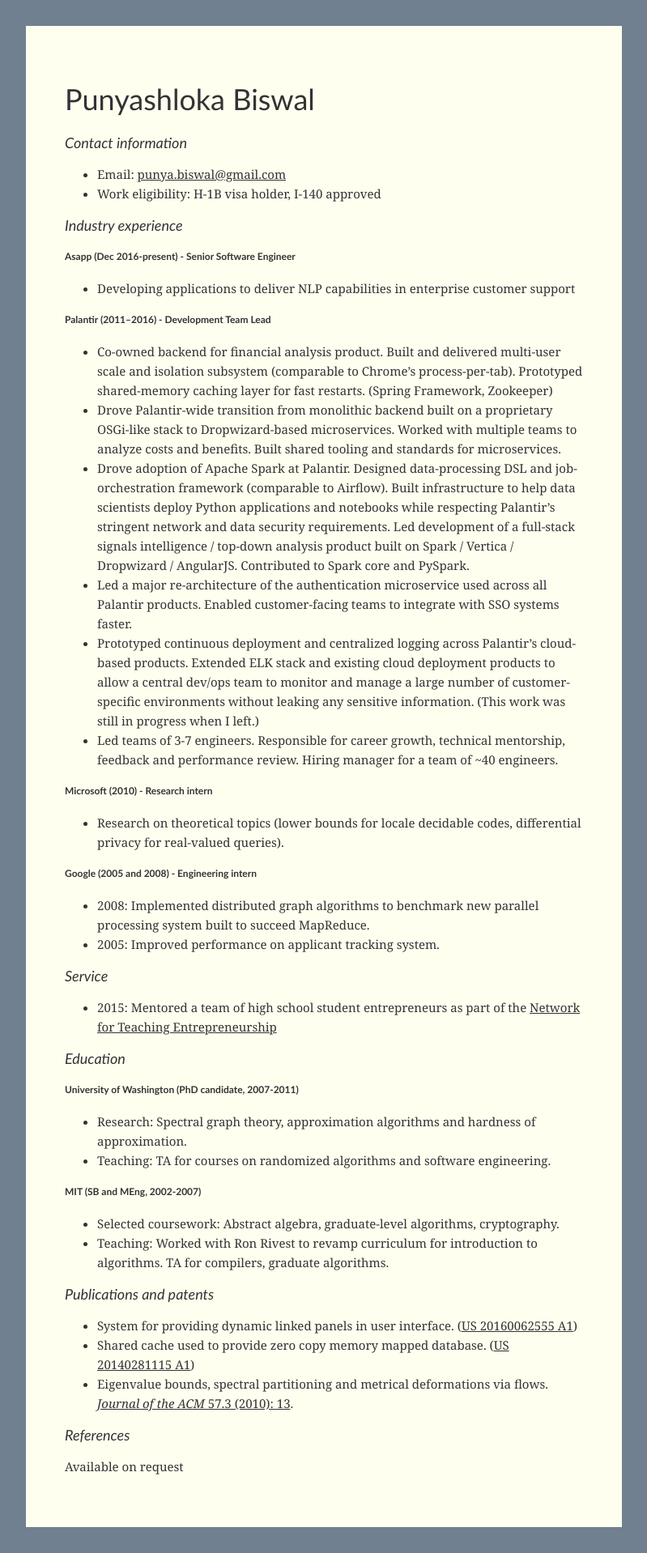
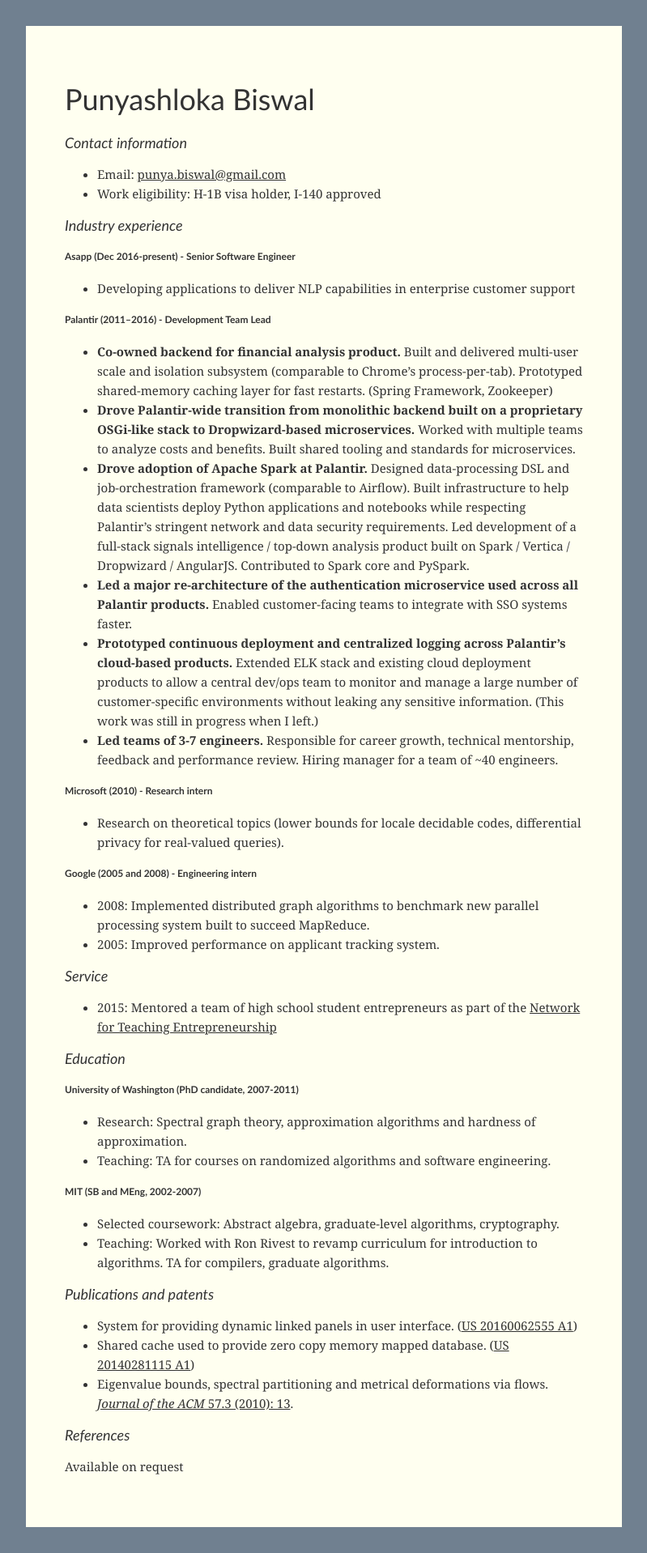
Before and after one commit to punya/punya.github.io, a Jekyll site: the page built from resume.md, in a window 1280 px wide. Shown: the whole page at 81% size, without its empty margins (240-1039 px from the left). Built offline with Jekyll 4.4.1, drawn with Linux system fonts in a browser that asks for light colours.

Commit message:
Experimenting with bullet point headings

```diff
--- a/resume.md
+++ b/resume.md
@@ -14,12 +14,12 @@
 - Developing applications to deliver NLP capabilities in enterprise customer support
 
 ### Palantir (2011–2016) - Development Team Lead
-- Co-owned backend for financial analysis product. Built and delivered multi-user scale and isolation subsystem (comparable to Chrome's process-per-tab). Prototyped shared-memory caching layer for fast restarts. (Spring Framework, Zookeeper)
-- Drove Palantir-wide transition from monolithic backend built on a proprietary OSGi-like stack to Dropwizard-based microservices. Worked with multiple teams to analyze costs and benefits. Built shared tooling and standards for microservices.
-- Drove adoption of Apache Spark at Palantir. Designed data-processing DSL and job-orchestration framework (comparable to Airflow). Built infrastructure to help data scientists deploy Python applications and notebooks while respecting Palantir's stringent network and data security requirements. Led development of a full-stack signals intelligence / top-down analysis product built on Spark / Vertica / Dropwizard / AngularJS. Contributed to Spark core and PySpark.
-- Led a major re-architecture of the authentication microservice used across all Palantir products. Enabled customer-facing teams to integrate with SSO systems faster.
-- Prototyped continuous deployment and centralized logging across Palantir's cloud-based products. Extended ELK stack and existing cloud deployment products to allow a central dev/ops team to monitor and manage a large number of customer-specific environments without leaking any sensitive information. (This work was still in progress when I left.)
-- Led teams of 3-7 engineers. Responsible for career growth, technical mentorship, feedback and performance review. Hiring manager for a team of ~40 engineers.
+- **Co-owned backend for financial analysis product.** Built and delivered multi-user scale and isolation subsystem (comparable to Chrome's process-per-tab). Prototyped shared-memory caching layer for fast restarts. (Spring Framework, Zookeeper)
+- **Drove Palantir-wide transition from monolithic backend built on a proprietary OSGi-like stack to Dropwizard-based microservices.** Worked with multiple teams to analyze costs and benefits. Built shared tooling and standards for microservices.
+- **Drove adoption of Apache Spark at Palantir.** Designed data-processing DSL and job-orchestration framework (comparable to Airflow). Built infrastructure to help data scientists deploy Python applications and notebooks while respecting Palantir's stringent network and data security requirements. Led development of a full-stack signals intelligence / top-down analysis product built on Spark / Vertica / Dropwizard / AngularJS. Contributed to Spark core and PySpark.
+- **Led a major re-architecture of the authentication microservice used across all Palantir products.** Enabled customer-facing teams to integrate with SSO systems faster.
+- **Prototyped continuous deployment and centralized logging across Palantir's cloud-based products.** Extended ELK stack and existing cloud deployment products to allow a central dev/ops team to monitor and manage a large number of customer-specific environments without leaking any sensitive information. (This work was still in progress when I left.)
+- **Led teams of 3-7 engineers.** Responsible for career growth, technical mentorship, feedback and performance review. Hiring manager for a team of ~40 engineers.
 
 ### Microsoft (2010) - Research intern
 - Research on theoretical topics (lower bounds for locale decidable codes, differential privacy for real-valued queries).
```
